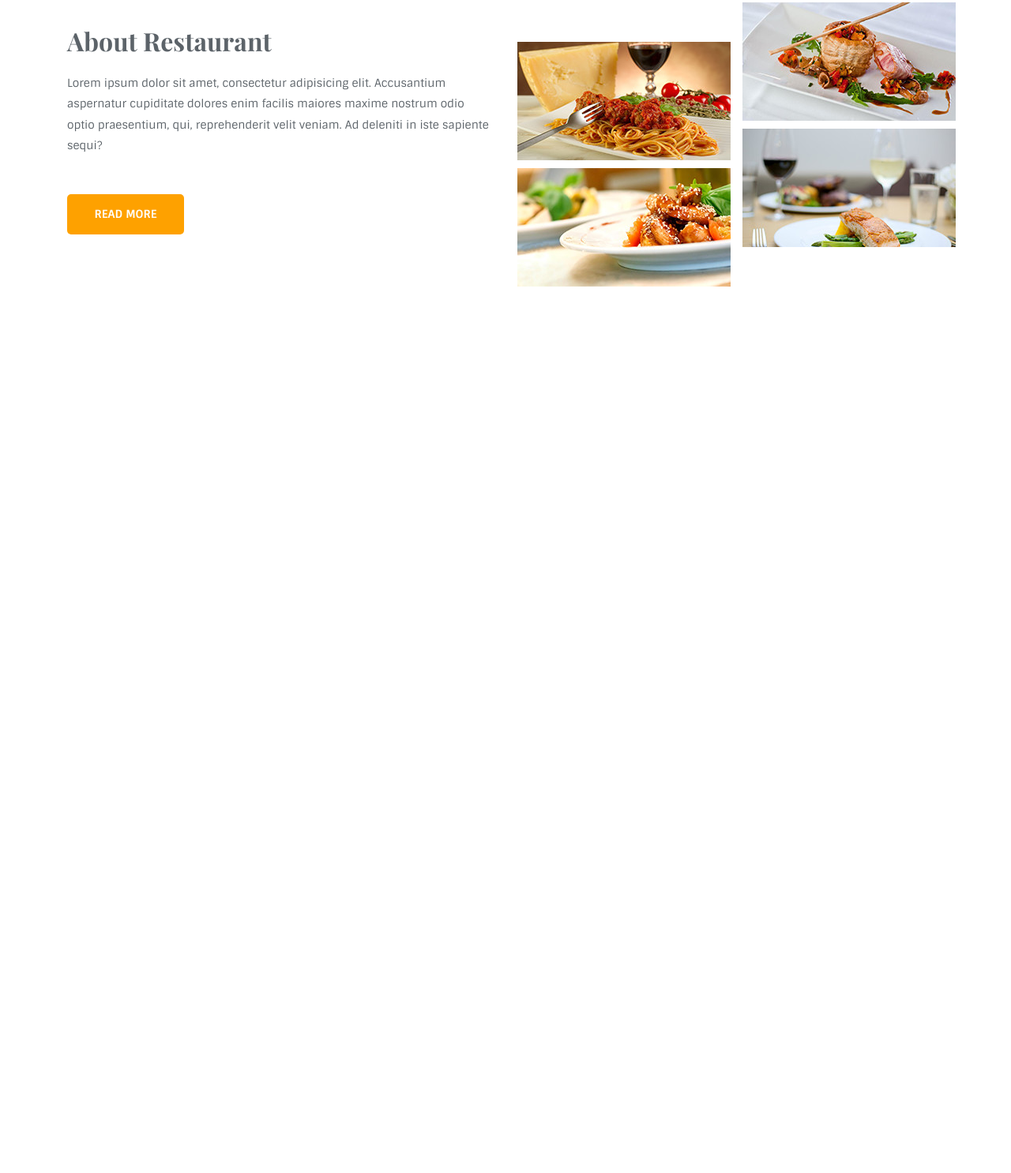
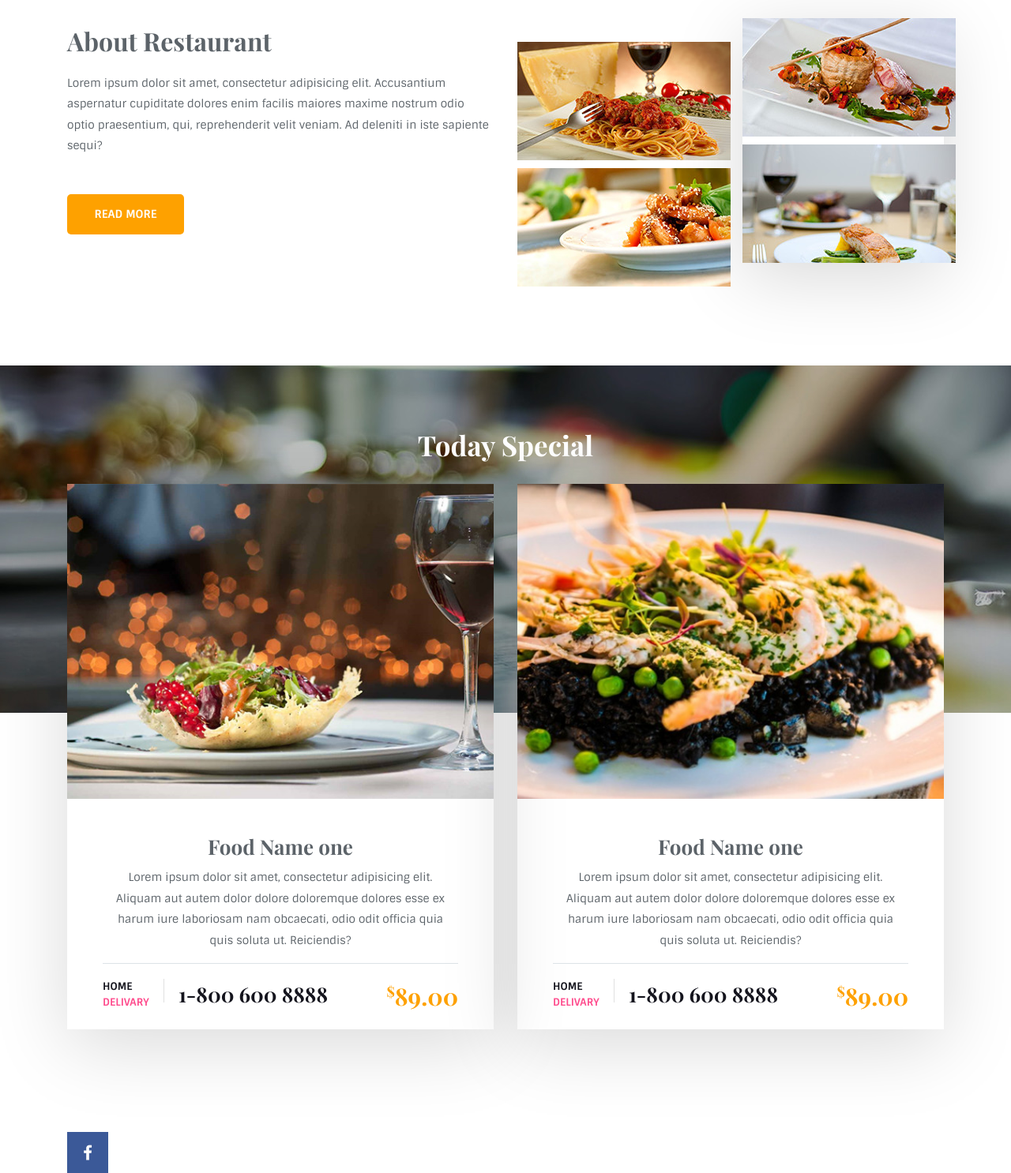
Before and after one commit to RumSnow/restaurant, a plain HTML site: page index.html in a window 1280 px wide. Shown: the part 839-2325 px from the top of the page at 79% size. Before the commit the page ends 1302 px from the top, so only its background shows below. Drawn offline with nearby package versions, Linux system fonts and the light colour scheme.

Commit message:
restaurant.day_1

```diff
--- a/css/main.css
+++ b/css/main.css
@@ -161,3 +161,91 @@ p{
 .food-images-down{
 	margin-top: 50px;
 }
+
+.special{
+	background: url("../img/third-bg.jpg") no-repeat center top;
+	padding-top: 80px;
+	margin-bottom: 130px;
+}
+
+.special-title{
+	color: #fff;
+	text-align: center;
+	font-size: 35px;
+}
+
+.food{
+	text-align: center;
+	box-shadow: 0 20px 90px rgba(0,0,0,0.15);
+	margin-top: 20px;
+}
+
+.food__img{
+	margin-bottom: 45px;
+}
+
+.food__title{
+	font-size: 26px;
+	margin-bottom: 10px;
+}
+
+.food__desc{
+	font-size: 14px;
+	padding: 0 50px;
+}
+
+.food__details{
+	border-top: 1px solid #dde3e7;
+	margin: 0 45px;
+	text-align: left;
+	color: #14141d;
+	font-weight: 700;
+	padding: 19px 0;
+}
+
+.food__del{
+	text-transform: uppercase;
+	font-size: 13px;
+	text-align: left;
+	width: 78px;
+	border-right: 1px solid #e1e1e1;
+	height: 30px;
+}
+
+.food__del span{
+	color: #fe4c8d;
+
+}
+
+.food__phone{
+	font-family: 'Playfair Display', serif;
+	margin-left: 18px;
+	font-size: 26px;
+	/*margin-top: -5px;*/
+}
+
+.food__price{
+	color: #FEA100;
+	font-size: 30px;
+	font-family: 'Playfair Display', serif;
+}
+
+.footer{
+	background: #373844;
+	color: #93989e;
+	/*height: 400px;*/
+	font-size: 13px;
+	text-transform: uppercase;
+	padding: 72px 0 106px 0;
+}
+
+.social__item a{
+	display: block;
+	width: 52px;
+	height: 52px;
+	border-radius: 50%;
+}
+
+.social__item_fb{
+	background: #3b5998 url("../img/fb.png") no-repeat center center;
+}
--- a/index.html
+++ b/index.html
@@ -109,13 +109,55 @@
 <section class="special" id="special">
   <div class="container">
     <div class="row">
+      <div class="col-lg-12">
+        <h2 class="special-title">Today Special</h2>
+      </div>
+    </div>
+    <div class="row">
+      <div class="col-lg-6">
+        <div class="food">
+          <img src="img/dish1.jpg" alt="" class="food__img img-fluid">
+          <h3 class="food__title">Food Name one</h3>
+          <p class="food__desc">Lorem ipsum dolor sit amet, consectetur adipisicing elit. Aliquam aut autem dolor dolore doloremque dolores esse ex harum iure laboriosam nam obcaecati, odio odit officia quia quis soluta ut. Reiciendis?</p>
 
+          <div class="food__details d-flex">
+            <div class="food__del">Home <span>delivary</span></div>
+            <div class="food__phone">1-800 600 8888</div>
+            <div class="food__price ml-auto">
+              <sup><small>$</small></sup>89.00
+            </div>
+          </div>
+        </div>
+      </div>
+      <div class="col-lg-6">
+        <div class="food">
+          <img src="img/dish.jpg" alt="" class="food__img img-fluid">
+          <h3 class="food__title">Food Name one</h3>
+          <p class="food__desc">Lorem ipsum dolor sit amet, consectetur adipisicing elit. Aliquam aut autem dolor dolore doloremque dolores esse ex harum iure laboriosam nam obcaecati, odio odit officia quia quis soluta ut. Reiciendis?</p>
+
+          <div class="food__details d-flex">
+            <div class="food__del">Home <span>delivary</span></div>
+            <div class="food__phone">1-800 600 8888</div>
+            <div class="food__price ml-auto">
+              <sup><small>$</small></sup>89.00
+            </div>
+          </div>
+        </div>
+      </div>
     </div>
   </div>
 </section>
 <footer>
   <div class="container">
-
+    <div class="row">
+      <div class="col-lg-12">
+        <ul class="socials d-flex">
+          <li class="social__item social__item_fb"><a href="#"></a></li>
+          <li class="social__item social__item_tw"><a href="#"></a></li>
+          <li class="social__item social__item_g"><a href="#"></a></li>
+        </ul>
+      </div>
+    </div>
   </div>
 </footer>
 
```
